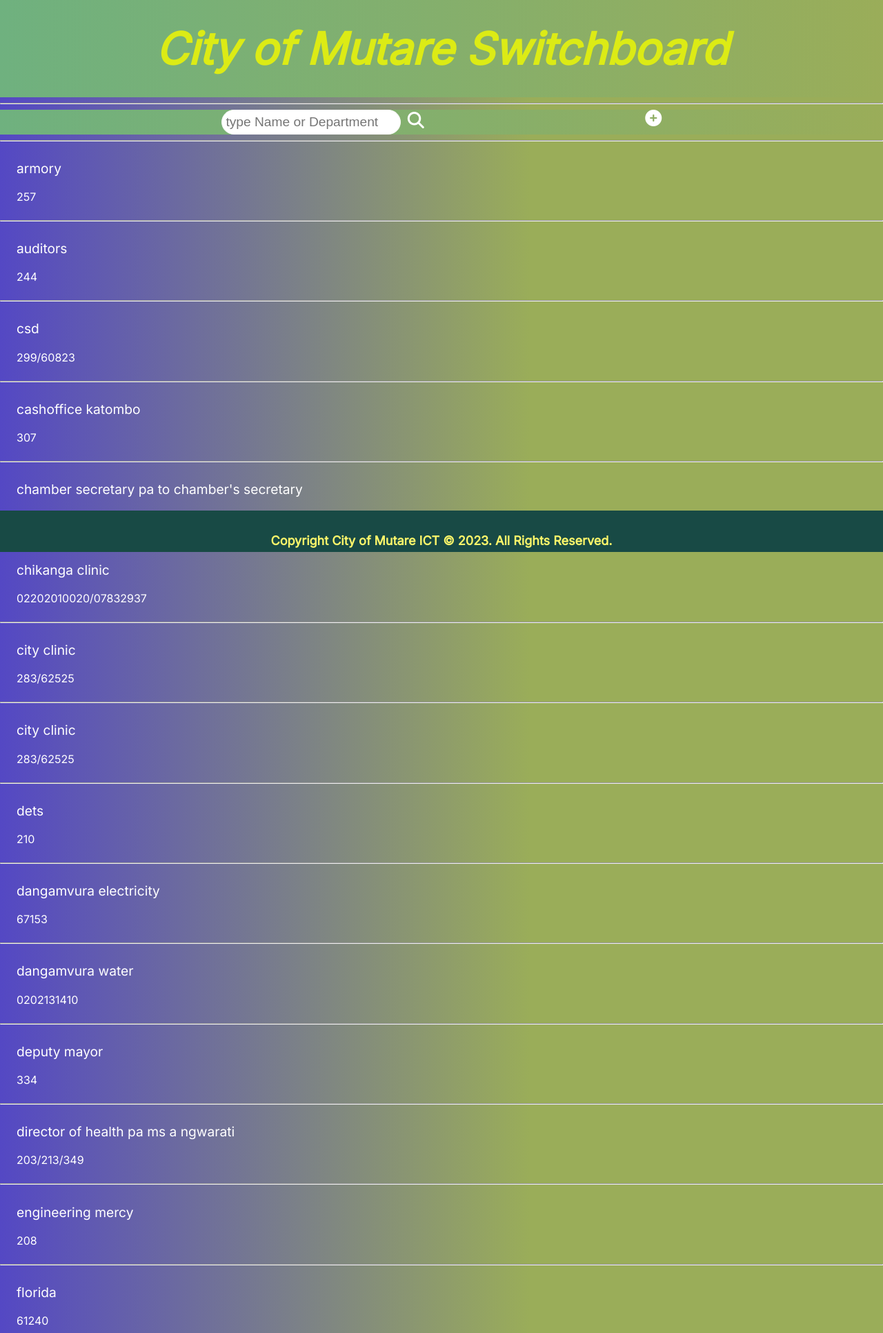
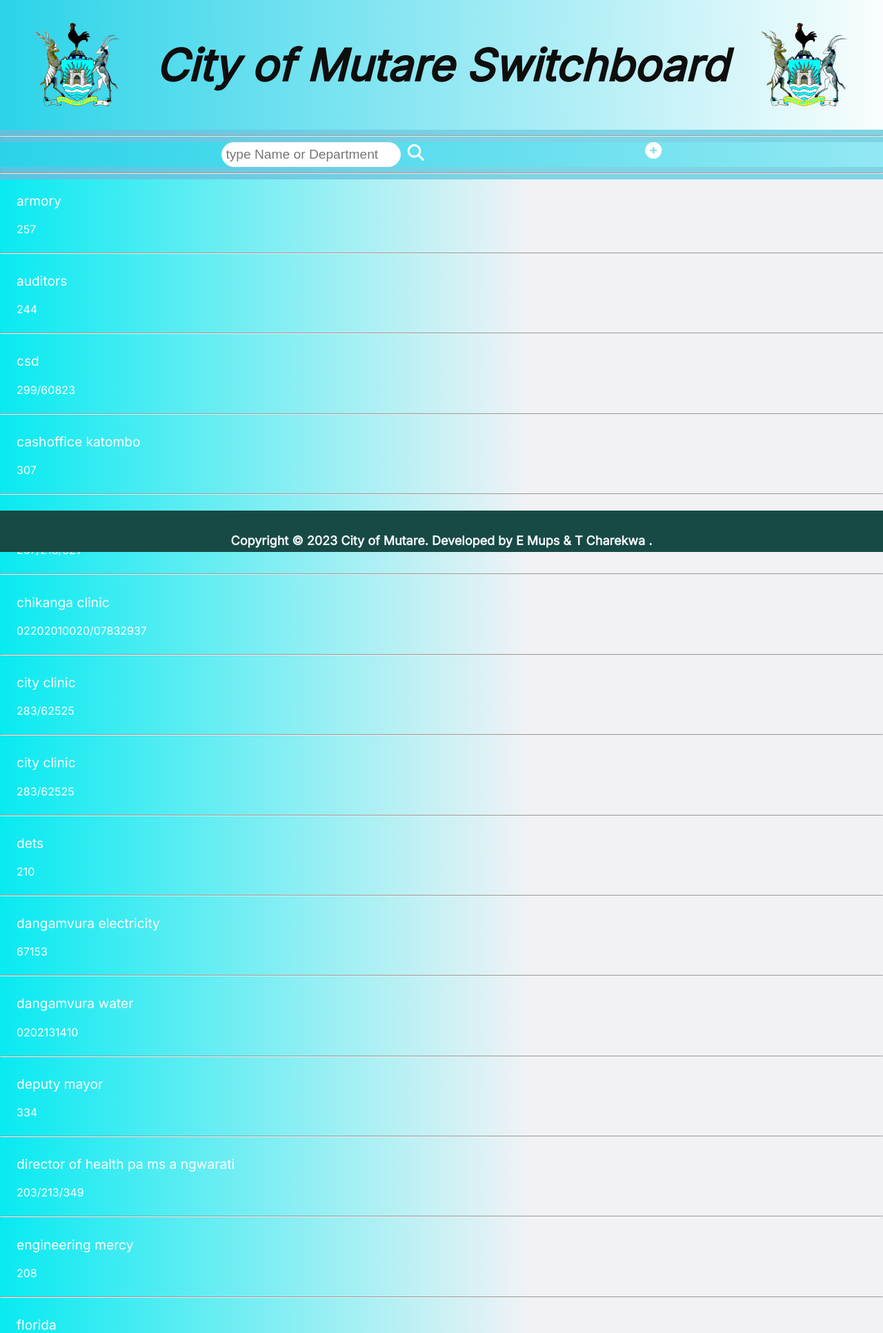
Before and after one commit to EmmanueLMlambo/contactlist, a Django app: page / in a window 1280 px wide. Shown: the top 1932 px of the page at 69% size. Run offline with Django 4.2, Linux system fonts and the light colour scheme; data comes from the database, SQL or seed files in the repository; both versions use the stored data as it was after the commit; some libraries are stand-ins or nearby versions.

Commit message:
made changes to the color

```diff
--- a/contactmanager/settings.py
+++ b/contactmanager/settings.py
@@ -26,7 +26,7 @@ SECRET_KEY = 'django-insecure-gkhd*f#z^%unn*w2q^*9l&w2y!bzcv&kzt!jq&+i6lfx!ys_o0
 # SECURITY WARNING: don't run with debug turned on in production!
 DEBUG = True
 
-ALLOWED_HOSTS = ['192.168.0.93']
+ALLOWED_HOSTS = ['*']
 
 INTERNAL_IPS = [
     # ...
--- a/static/style.css
+++ b/static/style.css
@@ -6,7 +6,7 @@ body{
 .container{
 	max-width: none;
 	margin: 0 auto;
-	background: linear-gradient(90deg, rgb(84, 72, 196) 0%, rgb(154,173,89,1) 60%);
+	background: linear-gradient(90deg, rgb(92, 194, 224) 0%, rgb(126, 212, 228) 60%);
 	/*background-color: #206dd1;*/
 	height: 100vh;
 }
@@ -18,8 +18,8 @@ a{
 .header{
 	display: flex;
 	justify-content: space-evenly;
-	color: #dceb15;
-	background: linear-gradient(90deg, rgba(111,177,127,1) 0%, rgba(154,173,89,1) 100%);
+	color: #0e0e0d;
+	background: linear-gradient(90deg, rgb(43, 211, 233) 0%, rgb(249, 253, 253) 100%);
 	padding: 2em 0;
 	align-items: center;
 	font-style: italic;
@@ -29,7 +29,7 @@ a{
 	display: flex;
 	justify-content: space-evenly;
 	color: #dceb15;
-	background: linear-gradient(90deg, rgba(111,177,127,1) 0%, rgba(154,173,89,1) 100%);
+	background: linear-gradient(90deg, rgb(43, 211, 233) 0%, rgb(249, 253, 253) 200%);
 
 	align-items: left;
 
@@ -52,7 +52,7 @@ h1{
 
 
 .contacts-library{
-	background: linear-gradient(90deg, rgb(84, 72, 196) 0%, rgb(154,173,89,1) 60%);
+	background: linear-gradient(90deg, rgb(8, 234, 241) 0%, rgb(242, 242, 245) 60%);
 }
 
 .add{
@@ -110,6 +110,18 @@ hr{
 	height: 60px;
 	width: 100%;
 	background-color: #184a45;
-	color: #fcf66a;
+	color: #f2f6f7;
 	text-align: center;
 }
+img{
+	visibility: visible;
+	transform: translateY(0) scale(1);
+	opacity: 1;
+	-webkit-transform: translateY(0) scale(1);
+	opacity: 1;
+	-webkit-transition: -webkit-transform 0.8s ease 0.3s, opacity 0.8s ease 0.3s;
+	transition: transform 0.8s ease 0.3s, opacity 0.8s ease 0.3s;
+	-webkit-perspective: 1000;
+	-webkit-backface-visibility: hidden;
+
+}
--- a/templates/index.html
+++ b/templates/index.html
@@ -21,8 +21,10 @@
 
 		<!--this id the added coontent -->
 		<header class="header">
+	 	<img src="{% static 'images/mutarelogo.png' %}" >
 			<h1>
-				City of Mutare Switchboard </h1>
+				City of Mutare Switchboard</h1>
+				<img src="{% static 'images/mutarelogo.png' %}" >
 					</header>
 					<hr>
 
@@ -74,7 +76,8 @@
 <div class="fixed-bottom" id="footer">
 
 <div class="coca" style="padding-top: 15px;font-style:cambria ; font-size: 18px; font-weight: bold;">
-<p>Copyright City of Mutare ICT © 2023. All Rights Reserved.</p>
+<p>Copyright © 2023 City of Mutare. Developed by E Mups & T Charekwa .
+</p>
 </div>
 </div>
 
```
Also changed, not shown: static/style-edit.css (+8 -6 lines), static/style-profile.css (+4 -4 lines), db.sqlite3, static/images/mutarelogo.png (added).
